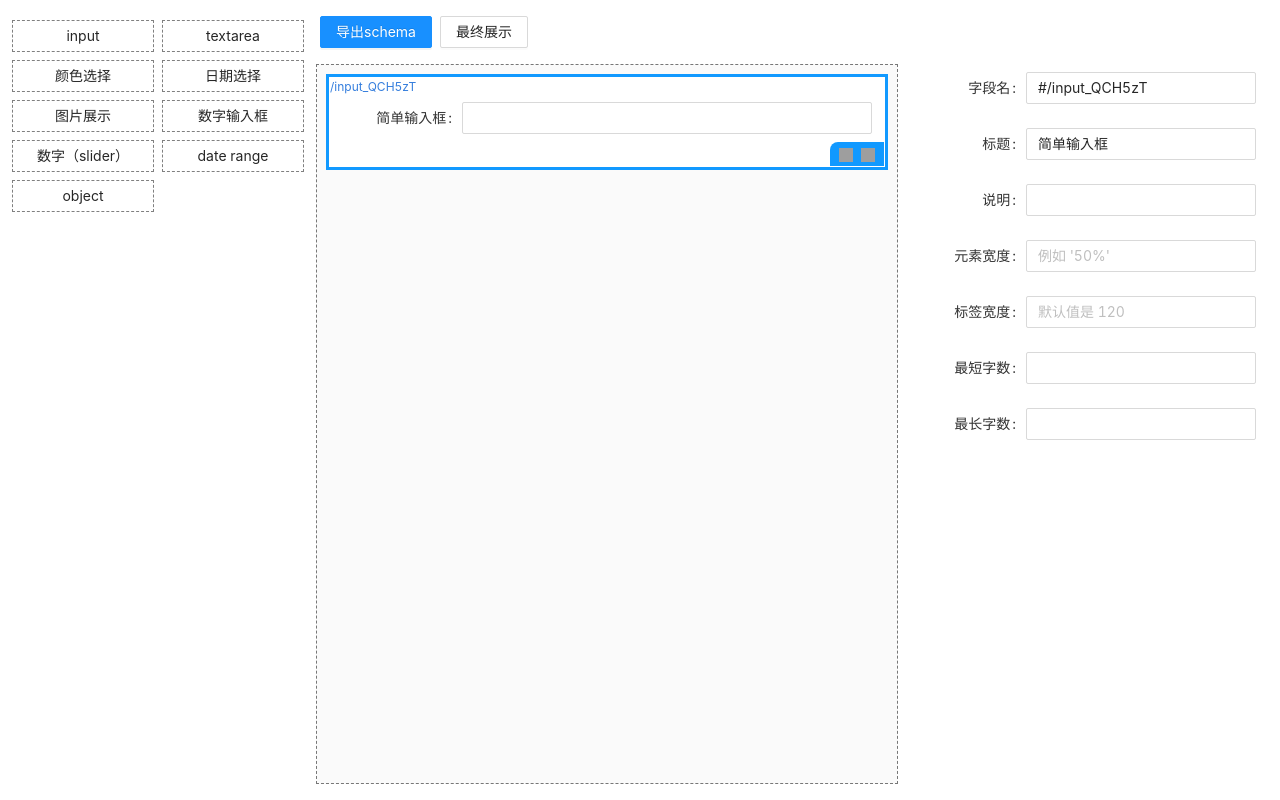
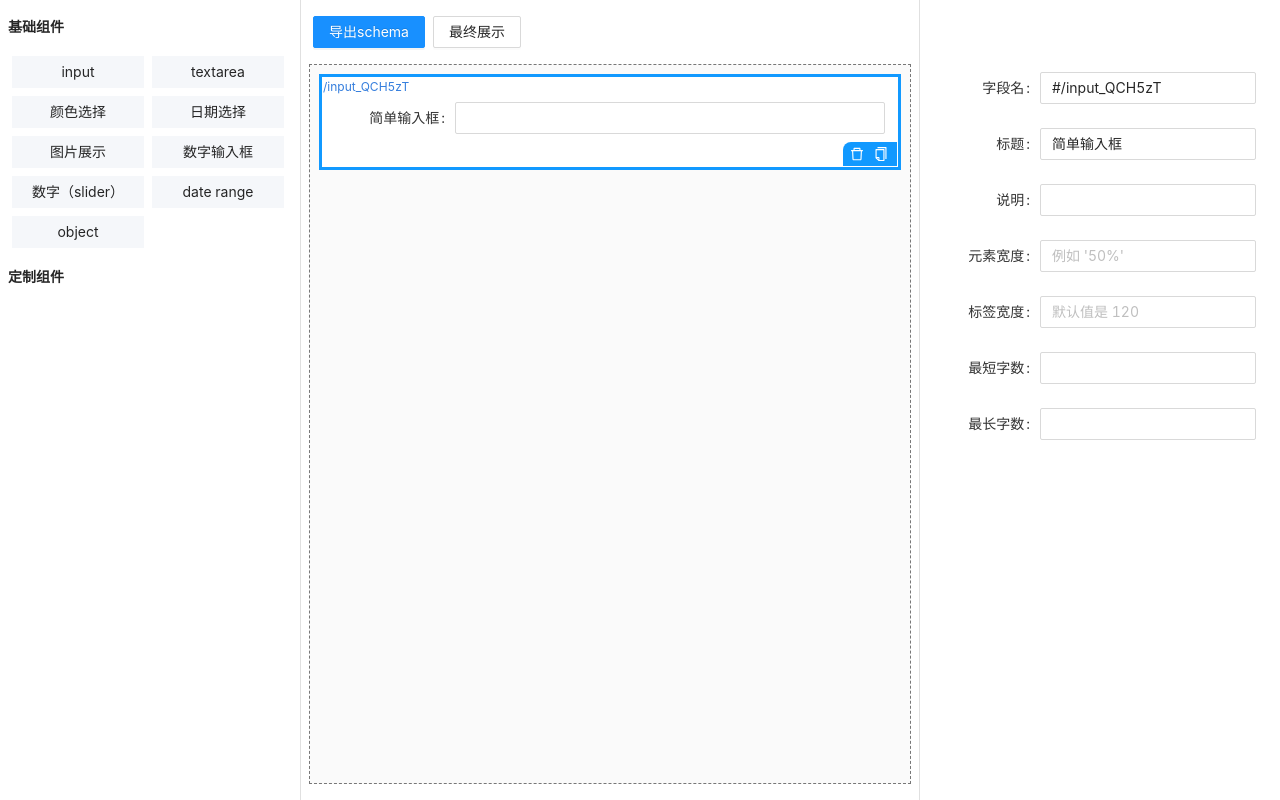
Before and after one commit to w86wh2/schema-generator, a React (Create React App) app: page / in a window 1280 px wide. Both pictures are taken after a click on the element "input". Built offline with nearby package versions, Linux system fonts and the light colour scheme; grey boxes are pictures that could not be loaded; the HTML template or start-up script is replaced by a standard one.

Commit message:
ui的更新

```diff
--- a/package.json
+++ b/package.json
@@ -3,6 +3,7 @@
   "version": "0.1.0",
   "private": true,
   "dependencies": {
+    "@ant-design/icons": "^4.0.5",
     "@testing-library/jest-dom": "^4.2.4",
     "@testing-library/react": "^9.3.2",
     "@testing-library/user-event": "^7.1.2",
--- a/src/App.css
+++ b/src/App.css
@@ -1,7 +1,9 @@
 .mid-layout {
   padding: 0 8px;
-  width: 48vw;
+  flex-grow: 1;
   flex-shrink: 1;
   height: 100vh;
   overflow: auto;
+  border-left: 1px solid #e0e0e0;
+  border-right: 1px solid #e0e0e0;
 }
--- a/src/FR/Wrapper.js
+++ b/src/FR/Wrapper.js
@@ -2,7 +2,7 @@ import React from 'react';
 import './Wrapper.css';
 import { useGlobal, useGlobalProps, useStore } from '../hooks';
 import { copyItem } from '../utils';
-import nanoid from 'nanoid';
+import { DeleteOutlined, CopyOutlined } from '@ant-design/icons';
 
 export default function Wrapper({ $id, item, inside = false, children }) {
   const { flatten, onItemChange, onFlattenChange } = useStore();
@@ -135,17 +135,18 @@ export default function Wrapper({ $id, item, inside = false, children }) {
           }}
         >
           <div onClick={deleteItem}>
-            <img
-              style={{ height: 14, width: 14, marginRight: 8 }}
-              src="https://gw.alicdn.com/tfs/TB1oaaUu4v1gK0jSZFFXXb0sXXa-128-128.png"
-              alt="delete"
+            <DeleteOutlined
+              style={{
+                height: 16,
+                width: 16,
+                margin: '0 8px 0 12px',
+                color: '#fff',
+              }}
             />
           </div>
           <div onClick={handleItemCopy}>
-            <img
-              style={{ height: 14, width: 14 }}
-              src="https://gw.alicdn.com/tfs/TB1xSGTu1L2gK0jSZFmXXc7iXXa-128-128.png"
-              alt="copy"
+            <CopyOutlined
+              style={{ height: 16, width: 16, marginRight: 12, color: '#fff' }}
             />
           </div>
         </div>
--- a/src/Left/index.css
+++ b/src/Left/index.css
@@ -1,15 +1,17 @@
 .left-layout {
+  flex-shrink: 0;
+  width: 300px;
+  padding: 16px 0 0 8px;
+}
+
+.left-layout ul {
   display: flex;
   flex-wrap: wrap;
   align-content: flex-start;
-  flex-shrink: 0;
-  min-width: 300px;
-  width: 22vw;
-  margin: 16px 0 0 8px;
 }
 
 .left-item {
-  width: 150px;
+  width: 140px;
   height: 40px;
   display: flex;
   padding: 4px;
@@ -22,10 +24,11 @@
   display: flex;
   justify-content: center;
   align-items: center;
-  border: 1px dashed gray;
+  background-color: #f5f7fa;
 }
 
 .left-element:hover {
-  border: 3px solid #19f;
-  color: #19f;
+  border: 1px dashed #ddd;
+  color: #409eff;
+  border: 1px dashed #409eff;
 }
--- a/src/Left/index.js
+++ b/src/Left/index.js
@@ -4,15 +4,30 @@ import './index.css';
 import { useGlobal, useGlobalProps, useStore } from '../hooks';
 import nanoid from 'nanoid';
 
+const ELEMENT_LIST2 = [];
+
 const Left = (props) => (
   <div className="left-layout">
-    {ELEMENT_LIST.map((ele, idx) => {
-      return (
-        <div key={idx.toString()} className="left-item">
-          <Element {...ele} {...props} key={idx.toString()} />
-        </div>
-      );
-    })}
+    <p className="f6 b">基础组件</p>
+    <ul className="pl0">
+      {ELEMENT_LIST.map((ele, idx) => {
+        return (
+          <li key={idx.toString()} className="left-item">
+            <Element {...ele} {...props} key={idx.toString()} />
+          </li>
+        );
+      })}
+    </ul>
+    <p className="f6 b">定制组件</p>
+    <ul className="pl0">
+      {ELEMENT_LIST2.map((ele, idx) => {
+        return (
+          <li key={idx.toString()} className="left-item">
+            <Element {...ele} {...props} key={idx.toString()} />
+          </li>
+        );
+      })}
+    </ul>
   </div>
 );
 
--- a/src/Right/index.css
+++ b/src/Right/index.css
@@ -1,4 +1,5 @@
 .right-layout {
-  width: 30vw;
+  flex-shrink: 0;
+  width: 360px;
   padding: 72px 24px 0 0;
 }
--- a/src/Right/index.js
+++ b/src/Right/index.js
@@ -1,11 +1,11 @@
 import React from 'react';
-import './index.css';
 import { Wrapper } from '../App';
 import { useGlobalProps, useStore } from '../hooks';
 import { widgets } from '../widgets/antd';
 import ELEMENT_LIST from '../Left/elementList';
 import { getWidgetName } from '../mapping';
 import { getKeyFromUniqueId } from '../utils';
+import './index.css';
 
 export default function Right() {
   const { flatten, onItemChange } = useStore();
@@ -27,8 +27,10 @@ export default function Right() {
     }
   };
 
-  if (selected && selected[0] === '0') return null;
-  if (selected === '#') return null;
+  const Placeholder = <div className="right-layout"></div>;
+
+  if (selected && selected[0] === '0') return Placeholder;
+  if (selected === '#') return Placeholder;
   let itemSelected;
   let widgetName;
   try {
@@ -36,7 +38,7 @@ export default function Right() {
     if (itemSelected) {
       widgetName = getWidgetName(itemSelected.schema);
     } else {
-      return null;
+      return Placeholder;
     }
     if (widgetName) {
       const name = getKeyFromUniqueId(selected);
```
